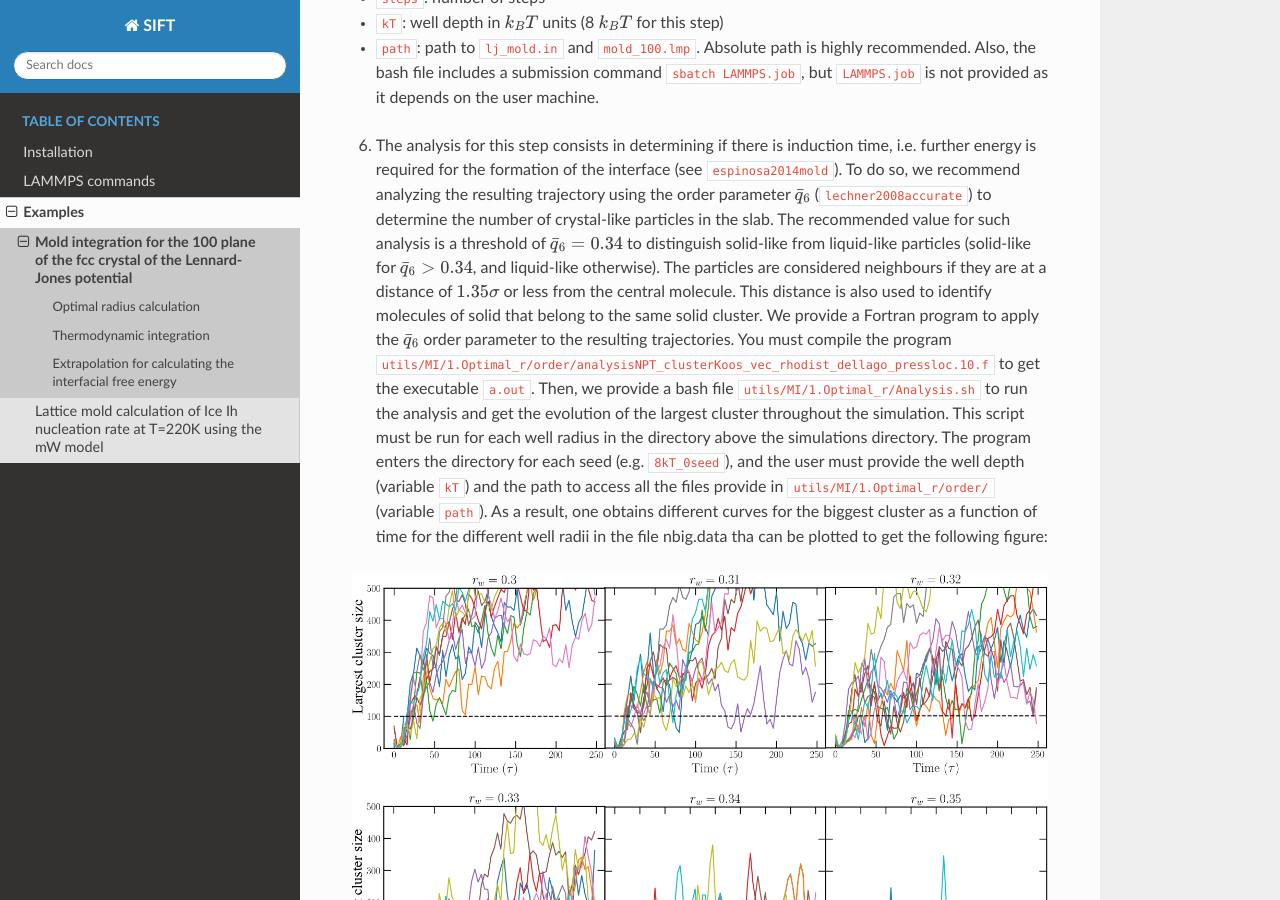
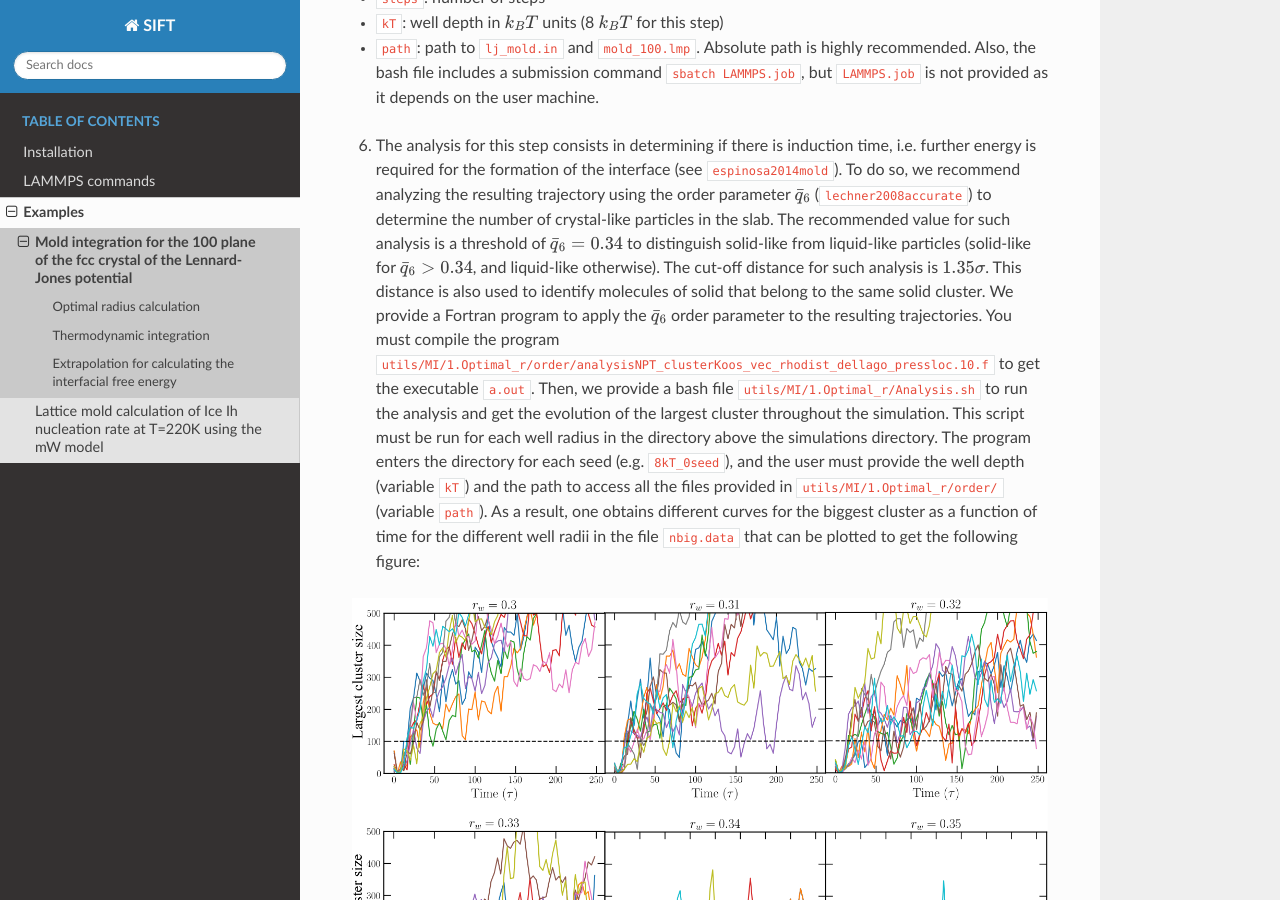
Before and after one commit to AndresRTejedor/Mold, a Sphinx documentation site: the page built from docs/source/example_MI_lj.md, in a window 1280 px wide and 900 px high, scrolled down 3020 px. Built offline with Sphinx 7.4.7 and the Read the Docs theme 2.0.0, drawn with Linux system fonts in a browser that asks for light colours; cross-references to code outside the pages are shown as plain code.

Commit message:
Update example_MI_lj.md

```diff
--- a/docs/source/example_MI_lj.md
+++ b/docs/source/example_MI_lj.md
@@ -95,11 +95,11 @@ Also,  the bash file includes a submission command `sbatch LAMMPS.job`, but `LAM
 
 6. The analysis for this step consists in determining if there is induction time, i.e. further energy is required for the formation of the interface (see {footcite:t}`espinosa2014mold`).
 To do so, we recommend analyzing the resulting trajectory using the order parameter ${\bar{q}}_6$ ({footcite:t}`lechner2008accurate`) to determine the number of crystal-like particles in the slab.
-The recommended value for such analysis is a threshold of ${\bar{q}}_6=0.34$ to distinguish solid-like from liquid-like particles (solid-like for ${\bar{q}}_6>0.34$, and liquid-like otherwise). The particles are considered neighbours if they are at a distance of $1.35\sigma$ or less from the central molecule. This distance is also used to identify molecules of solid that belong to the same solid cluster.
+The recommended value for such analysis is a threshold of ${\bar{q}}_6=0.34$ to distinguish solid-like from liquid-like particles (solid-like for ${\bar{q}}_6>0.34$, and liquid-like otherwise). The cut-off distance for such analysis is $1.35\sigma$. This distance is also used to identify molecules of solid that belong to the same solid cluster.
 We provide a Fortran program to apply the ${\bar{q}}_6$ order parameter to the resulting trajectories. You must compile the program `utils/MI/1.Optimal_r/order/analysisNPT_clusterKoos_vec_rhodist_dellago_pressloc.10.f` to get the executable `a.out`.
 Then, we provide a bash file `utils/MI/1.Optimal_r/Analysis.sh` to run the analysis and get the evolution of the largest cluster throughout the simulation. This script must be run for each well radius in the directory above the simulations directory.
-The program enters the directory for each seed (e.g. `8kT_0seed`), and the user must provide the well depth (variable `kT`) and the path to access all the files provide in `utils/MI/1.Optimal_r/order/` (variable `path`).
-As a result, one obtains different curves for the biggest cluster as a function of time for the different well radii in the file nbig.data tha can be plotted to get the following figure:
+The program enters the directory for each seed (e.g. `8kT_0seed`), and the user must provide the well depth (variable `kT`) and the path to access all the files provided in `utils/MI/1.Optimal_r/order/` (variable `path`).
+As a result, one obtains different curves for the biggest cluster as a function of time for the different well radii in the file `nbig.data` that can be plotted to get the following figure:
 
 ![Step-1\label{kk}](../figs/Fig2.png "q6_time")
 
```
